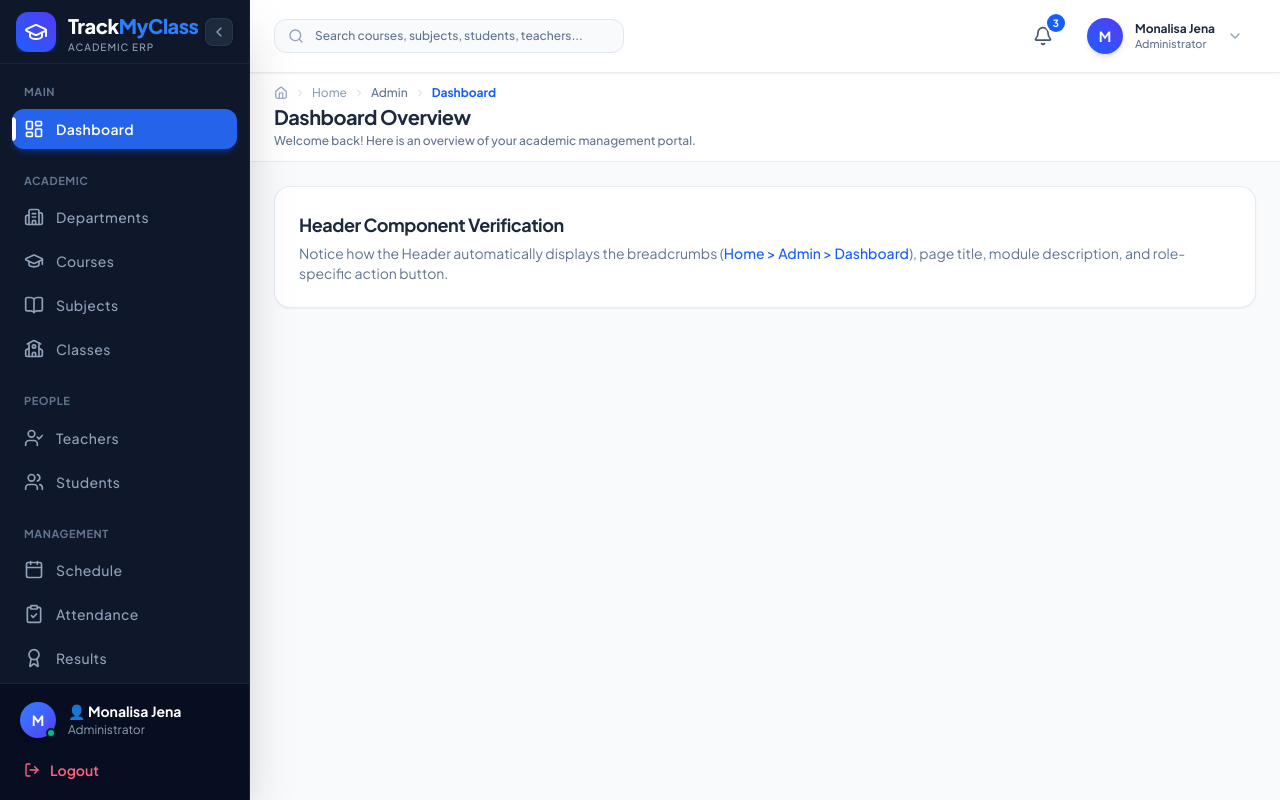
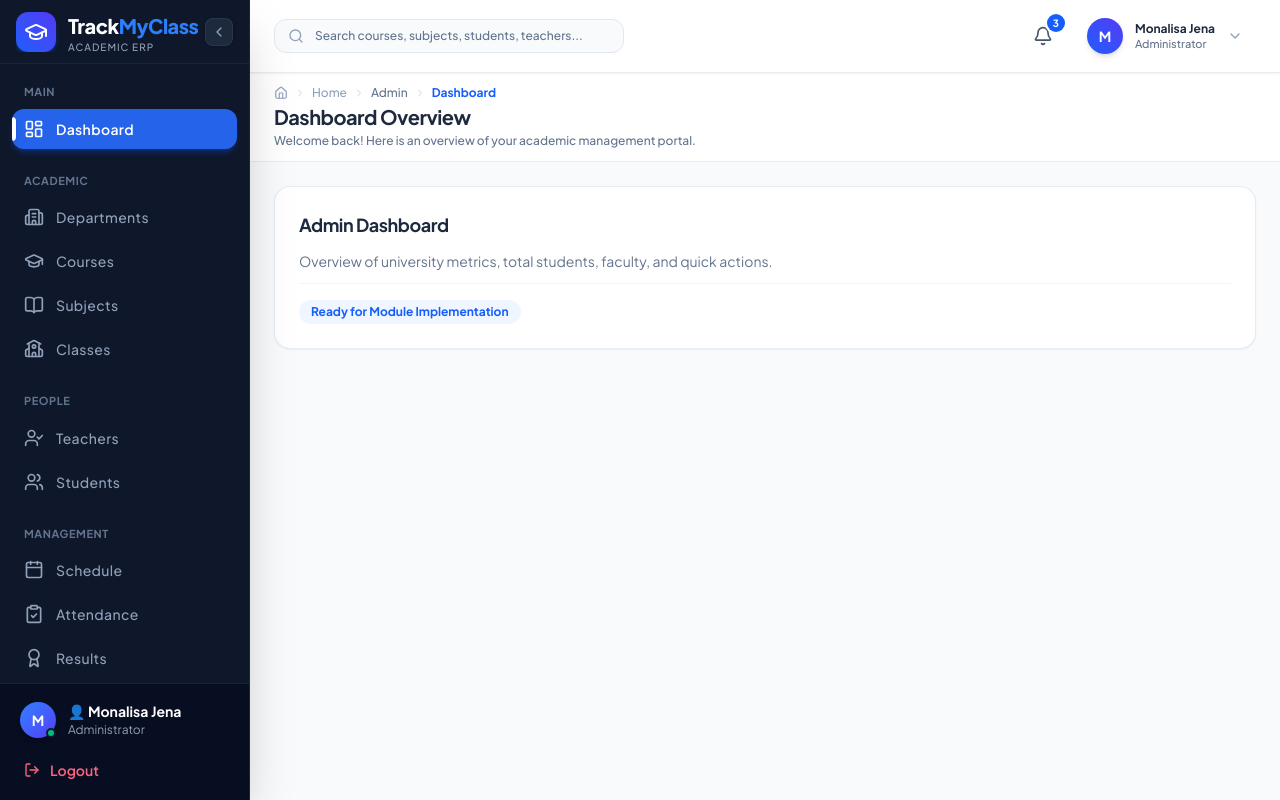
Before and after one commit to Monalisa-XD/track-my-class-frontend, a React (Vite) app: page /admin/dashboard in a window 1280 px wide. Built offline with nearby package versions, Linux system fonts and the light colour scheme.

Commit message:
Refactor App component: integrate MainLayout and implement routing for admin, teacher, and student pages

```diff
--- a/src/App.jsx
+++ b/src/App.jsx
@@ -1,10 +1,26 @@
 import React, { useState } from 'react';
-import { BrowserRouter } from 'react-router-dom';
-import Sidebar from './layouts/Sidebar';
-import Navbar from './layouts/Navbar';
-import Header from './layouts/Header';
+import { BrowserRouter, Routes, Route, Navigate } from 'react-router-dom';
+import MainLayout from './layouts/MainLayout';
 
-function AppContent() {
+/**
+ * Placeholder Page Component for testing MainLayout & Router Outlet
+ */
+function PlaceholderPage({ title, details }) {
+  return (
+    <div className="bg-white p-6 rounded-2xl border border-slate-200/80 shadow-xs space-y-3">
+      <h3 className="text-lg font-bold text-slate-800 tracking-tight">{title}</h3>
+      <p className="text-slate-500 text-sm">{details}</p>
+      <div className="pt-4 border-t border-slate-100 flex items-center gap-3">
+        <span className="px-3 py-1 bg-blue-50 text-blue-600 rounded-full text-xs font-bold">
+          Ready for Module Implementation
+        </span>
+      </div>
+    </div>
+  );
+}
+
+export default function App() {
+  // Production Auth State: Automatically determined upon login
   const [currentUser] = useState({
     name: 'Monalisa Jena',
     email: 'monalisa@vssut.ac.in',
@@ -12,86 +28,62 @@ function AppContent() {
     role: 'ADMIN' // Options: 'ADMIN' | 'TEACHER' | 'STUDENT'
   });
 
-  const [isCollapsed, setIsCollapsed] = useState(false);
-  const [isMobileSidebarOpen, setIsMobileSidebarOpen] = useState(false);
-
   const handleLogout = () => {
-    console.log('Logging out user session...');
+    console.log('User logged out');
   };
 
   const handleHeaderAction = (actionKey) => {
-    alert(`Triggered action: ${actionKey}`);
+    alert(`Header action triggered: ${actionKey}`);
   };
 
   return (
-    <div className="flex h-screen bg-[#F8FAFC] overflow-hidden">
-      {/* Desktop Sidebar */}
-      <div className="hidden md:block">
-        <Sidebar
-          role={currentUser.role}
-          isCollapsed={isCollapsed}
-          onToggleCollapse={() => setIsCollapsed(!isCollapsed)}
-          onLogout={handleLogout}
-          user={currentUser}
-        />
-      </div>
+    <BrowserRouter>
+      <Routes>
+        {/* Protected Application Shell wrapped in MainLayout */}
+        <Route
+          element={
+            <MainLayout
+              user={currentUser}
+              onLogout={handleLogout}
+              onHeaderAction={handleHeaderAction}
+            />
+          }
+        >
+          {/* Default Redirect */}
+          <Route path="/" element={<Navigate to={`/${currentUser.role.toLowerCase()}/dashboard`} replace />} />
 
-      {/* Mobile Drawer Overlay */}
-      {isMobileSidebarOpen && (
-        <div className="fixed inset-0 z-40 md:hidden flex">
-          <div
-            className="fixed inset-0 bg-slate-900/60 backdrop-blur-xs transition-opacity"
-            onClick={() => setIsMobileSidebarOpen(false)}
-          />
-          <div className="relative z-50">
-            <Sidebar
-              role={currentUser.role}
-              isCollapsed={false}
-              onLogout={handleLogout}
-              user={currentUser}
-            />
-          </div>
-        </div>
-      )}
+          {/* Admin Routes */}
+          <Route path="/admin/dashboard" element={<PlaceholderPage title="Admin Dashboard" details="Overview of university metrics, total students, faculty, and quick actions." />} />
+          <Route path="/admin/departments" element={<PlaceholderPage title="Department Management" details="Add, edit, deactivate departments and assign HOD contact details." />} />
+          <Route path="/admin/courses" element={<PlaceholderPage title="Course Management" details="Manage degree programs, course codes, duration, and fees." />} />
+          <Route path="/admin/subjects" element={<PlaceholderPage title="Subject Management" details="Manage subjects, semester allocations, and reference textbooks." />} />
+          <Route path="/admin/teachers" element={<PlaceholderPage title="Teacher Directory" details="Register faculty members, generate credentials, and send email confirmations." />} />
+          <Route path="/admin/students" element={<PlaceholderPage title="Student Directory" details="Manage student admissions, auto-generate registration numbers, and view profiles." />} />
+          <Route path="/admin/classes" element={<PlaceholderPage title="Class Management" details="Create class sections, set capacity limits, and assign classrooms." />} />
+          <Route path="/admin/schedule" element={<PlaceholderPage title="Timetable & Schedule" details="Schedule class period slots and resolve teacher timetable conflicts." />} />
+          <Route path="/admin/attendance" element={<PlaceholderPage title="Attendance Overview" details="View system-wide student attendance reports and low-attendance alerts." />} />
+          <Route path="/admin/results" element={<PlaceholderPage title="Results Management" details="Single entry or bulk Excel upload (.xlsx) and result publishing." />} />
+          <Route path="/admin/profile" element={<PlaceholderPage title="Admin Profile" details="Manage account details, security settings, and password reset." />} />
 
-      {/* Main Layout Container */}
-      <div className="flex-1 flex flex-col min-w-0 h-screen overflow-hidden">
-        {/* Navbar */}
-        <Navbar
-          role={currentUser.role}
-          user={currentUser}
-          onToggleMobileSidebar={() => setIsMobileSidebarOpen(!isMobileSidebarOpen)}
-          onLogout={handleLogout}
-        />
+          {/* Teacher Routes */}
+          <Route path="/teacher/dashboard" element={<PlaceholderPage title="Teacher Dashboard" details="View today's class schedule, quick attendance marking, and announcements." />} />
+          <Route path="/teacher/schedule" element={<PlaceholderPage title="My Class Schedule" details="Daily and weekly assigned timetable slots." />} />
+          <Route path="/teacher/attendance" element={<PlaceholderPage title="Mark Attendance" details="Period-wise attendance marking (PRESENT, ABSENT, LATE)." />} />
+          <Route path="/teacher/students" element={<PlaceholderPage title="My Students" details="View student class lists and attendance summaries." />} />
+          <Route path="/teacher/resources" element={<PlaceholderPage title="Upload Study Resources" details="Share PDFs, PPTs, and notes with assigned classes." />} />
+          <Route path="/teacher/results" element={<PlaceholderPage title="Submit Exam Marks" details="Enter student marks for internal and semester examinations." />} />
+          <Route path="/teacher/profile" element={<PlaceholderPage title="Faculty Profile" details="View personal information and change password." />} />
 
-        {/* Dynamic Page Header */}
-        <Header
-          role={currentUser.role}
-          onActionClick={handleHeaderAction}
-        />
-
-        {/* Page Content View */}
-        <main className="flex-1 overflow-y-auto p-6 bg-[#F8FAFC]">
-          <div className="max-w-7xl mx-auto space-y-6">
-            <div className="bg-white p-6 rounded-2xl border border-slate-200/80 shadow-xs">
-              <h3 className="text-lg font-bold text-slate-800 tracking-tight">
-                Header Component Verification
-              </h3>
-              <p className="text-slate-500 text-sm mt-1">
-                Notice how the Header automatically displays the breadcrumbs (<span className="text-blue-600 font-medium">Home &gt; Admin &gt; Dashboard</span>), page title, module description, and role-specific action button.
-              </p>
-            </div>
-          </div>
-        </main>
-      </div>
-    </div>
-  );
-}
-
-export default function App() {
-  return (
-    <BrowserRouter>
-      <AppContent />
+          {/* Student Routes */}
+          <Route path="/student/dashboard" element={<PlaceholderPage title="Student Dashboard" details="Academic summary, attendance status, upcoming classes, and recent results." />} />
+          <Route path="/student/schedule" element={<PlaceholderPage title="My Timetable" details="View daily class schedules and assigned classrooms." />} />
+          <Route path="/student/attendance" element={<PlaceholderPage title="Attendance Report" details="Subject-wise attendance percentage with <75% warnings." />} />
+          <Route path="/student/results" element={<PlaceholderPage title="My Exam Results" details="View published semester marks and CGPA grades." />} />
+          <Route path="/student/syllabus" element={<PlaceholderPage title="Course Syllabus" details="View subject modules and syllabus details." />} />
+          <Route path="/student/resources" element={<PlaceholderPage title="Learning Resources" details="Download study materials shared by faculty." />} />
+          <Route path="/student/profile" element={<PlaceholderPage title="Student Profile" details="View admission details and change password." />} />
+        </Route>
+      </Routes>
     </BrowserRouter>
   );
 }
```
